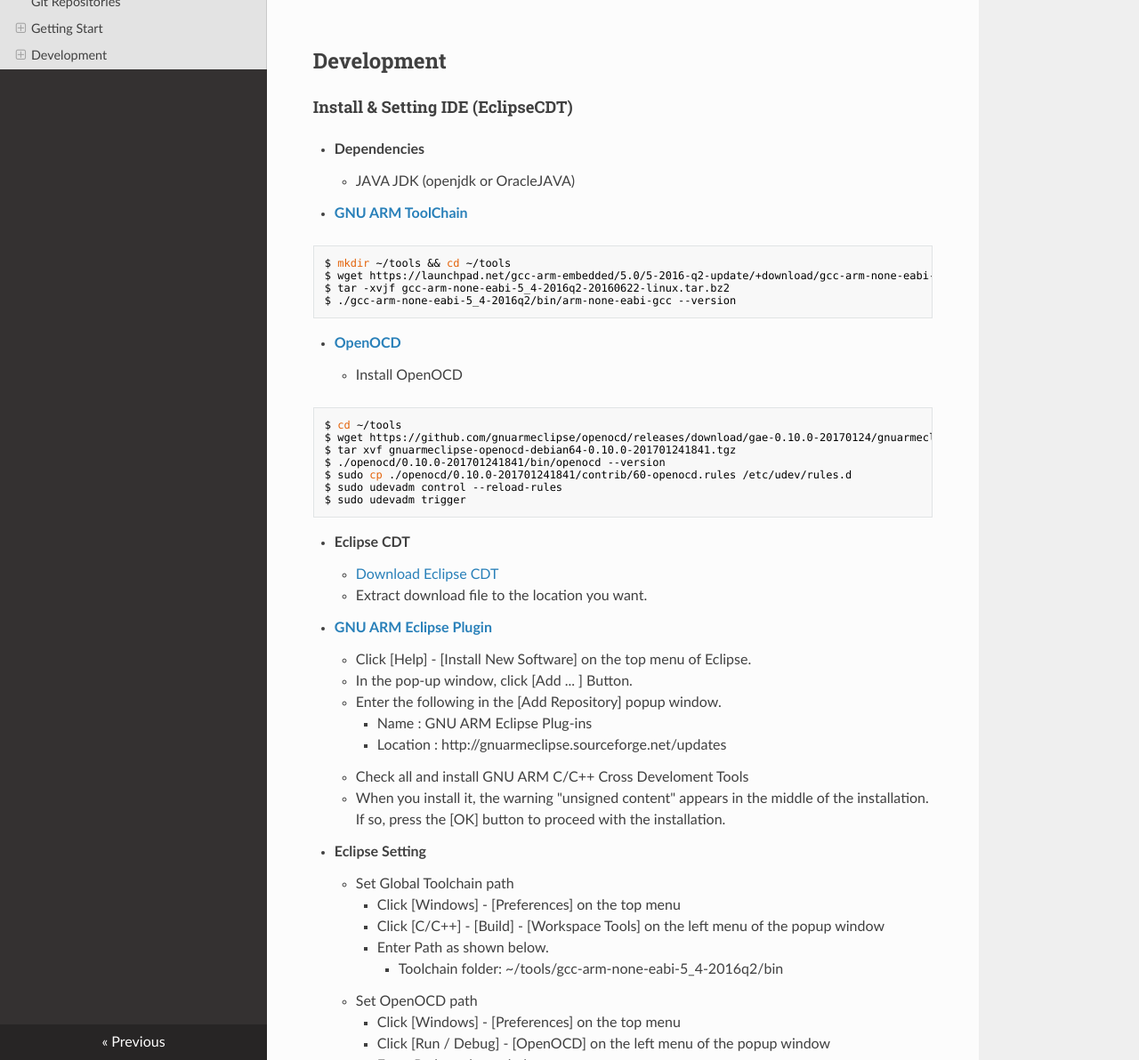
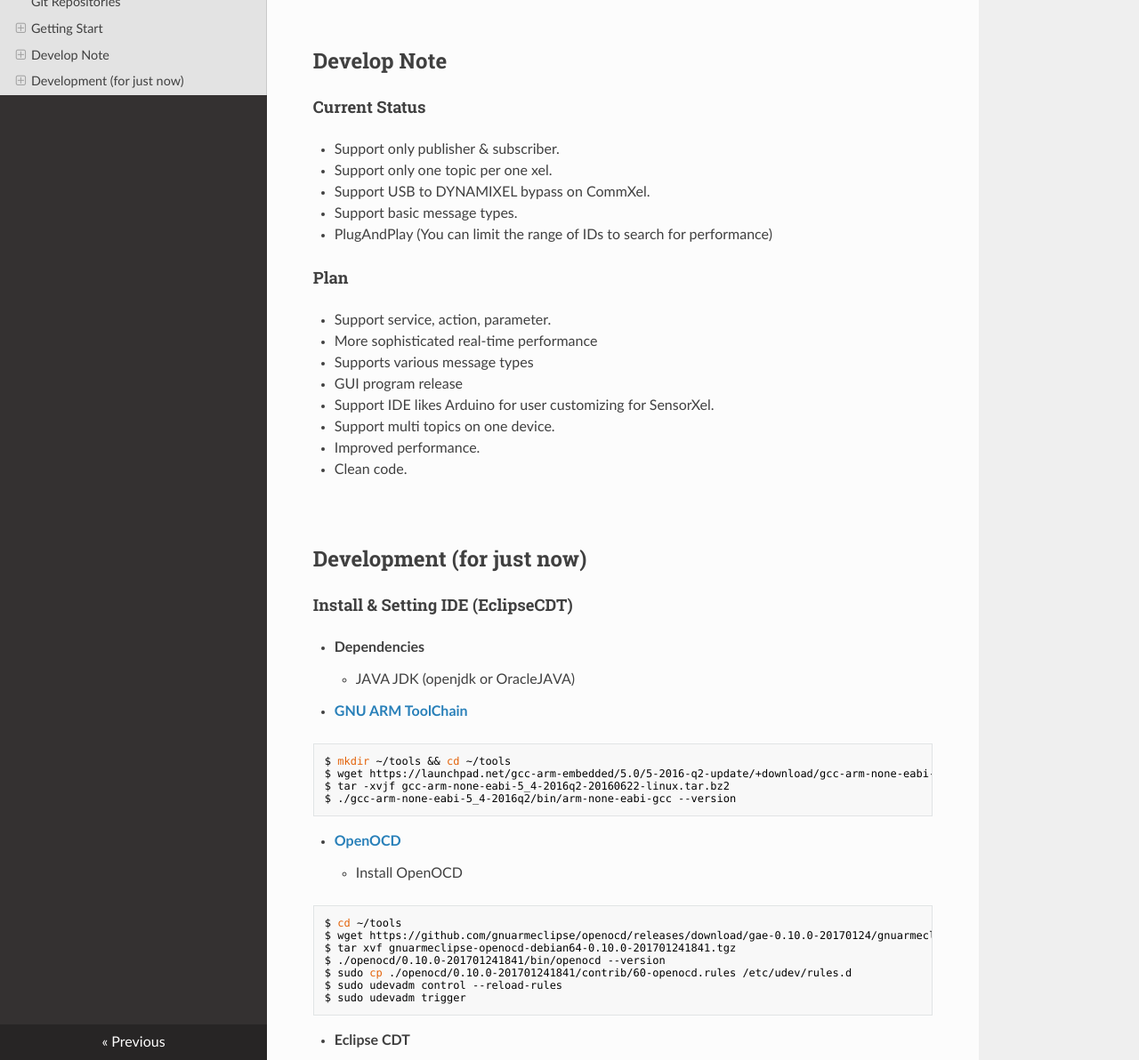
Before and after one commit to ROBOTIS-GIT/XelNetwork_Documents, an MkDocs documentation site: the page built from docs/software.md, in a window 1280 px wide and 1400 px high, scrolled down 1486 px. Shown: the part 208-1400 px from the top of the window at 89% size. Built offline with MkDocs 1.6.1, drawn with Linux system fonts in a browser that asks for light colours; nearby versions of some CDN libraries; old or Windows-style settings are respelled for this version of MkDocs.

Commit message:
Added Develop Note.

```diff
--- a/docs/software.md
+++ b/docs/software.md
@@ -58,7 +58,28 @@
 
 <br>
 
-## Development
+## Develop Note
+#### Current Status
+
+- Support only publisher & subscriber.
+- Support only one topic per one xel.
+- Support USB to DYNAMIXEL bypass on CommXel.
+- Support basic message types.
+- PlugAndPlay (You can limit the range of IDs to search for performance)
+
+#### Plan
+- Support service, action, parameter.
+- More sophisticated real-time performance
+- Supports various message types
+- GUI program release
+- Support IDE likes Arduino for user customizing for SensorXel.
+- Support multi topics on one device.
+- Improved performance.
+- Clean code.
+
+<br>
+
+## Development (for just now)
 #### Install & Setting IDE (EclipseCDT)
 - **Dependencies**
 	- JAVA JDK (openjdk or OracleJAVA)
```
